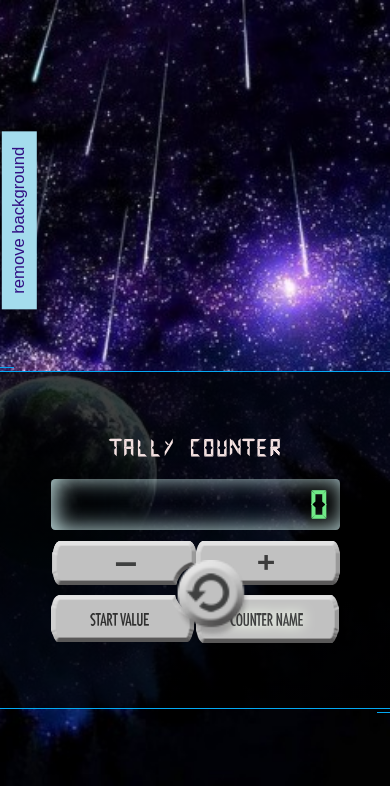
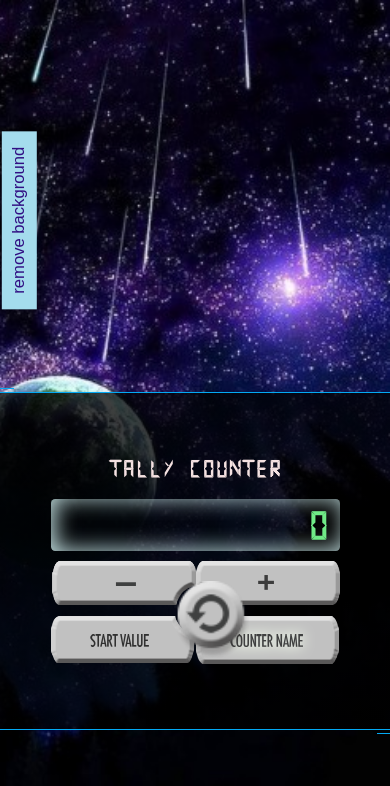
Before and after one commit to omarpervezz/countdownnumber, a plain HTML site: page index.html in a window 390 px wide. Drawn offline with nearby package versions, Linux system fonts and the light colour scheme; files whose address does not match are found by name.

Commit message:
I have done the work

```diff
--- a/css/custom css/style.css
+++ b/css/custom css/style.css
@@ -161,7 +161,7 @@ body {
 	.main-box {
 		--primary-width: 410px;
 		width: var(--primary-width);
-        margin-bottom: 13rem;
+        margin-bottom: 11rem;
 	}
 
 	.reset-item {
```
